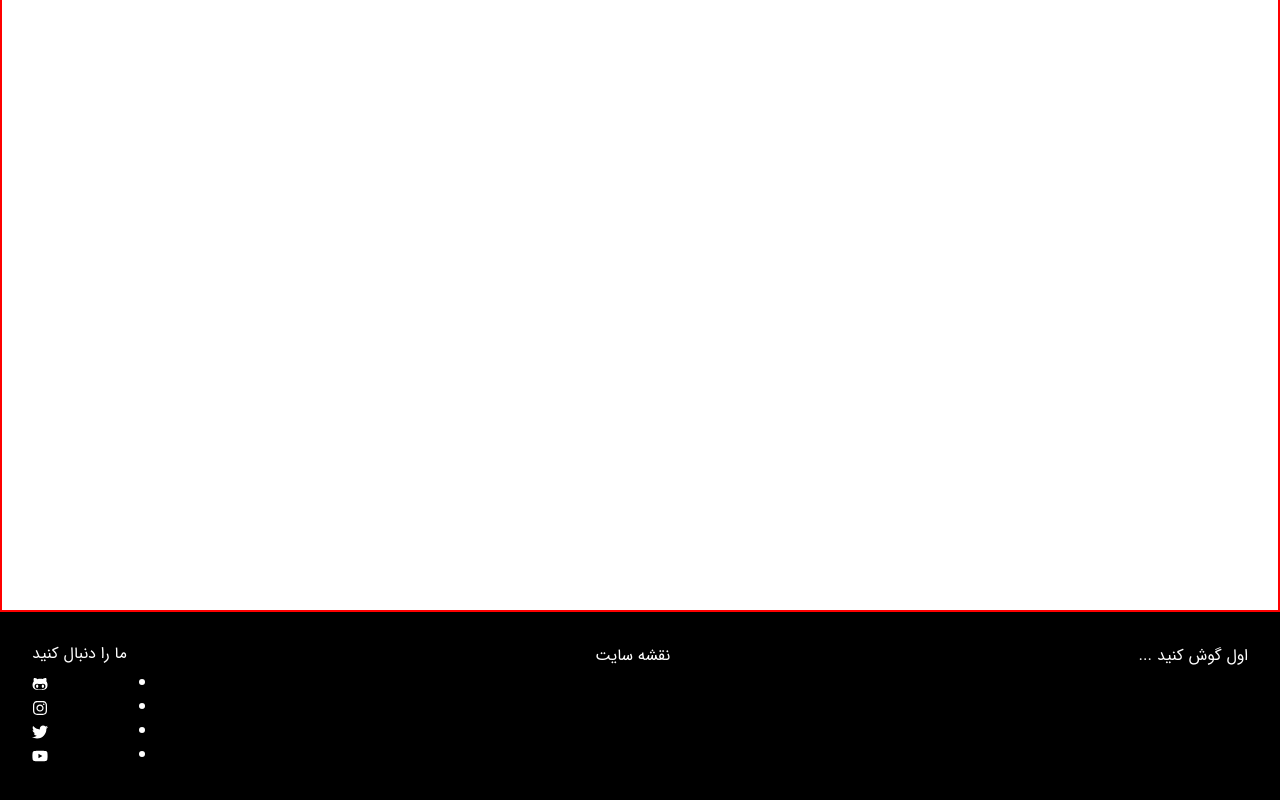
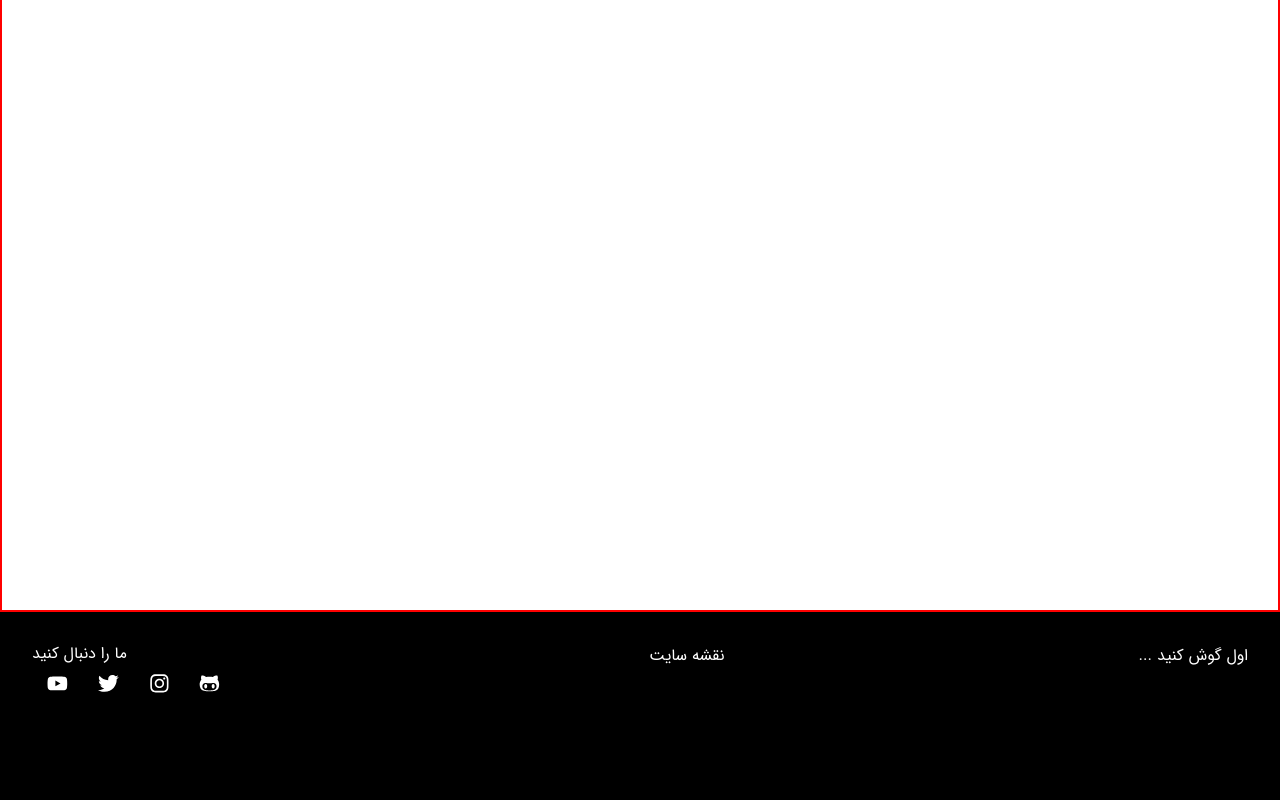
Before and after one commit to hamed-zeidabadi/skullcandy, a React (Create React App) app: page / in a window 1280 px wide. Shown: the part 817-1617 px from the top of the page. Built offline with nearby package versions, Linux system fonts and the light colour scheme.

Commit message:
adding feauter in footer.scss

```diff
--- a/src/Components/Footer.jsx
+++ b/src/Components/Footer.jsx
@@ -13,9 +13,8 @@ const Footer = () => {
 
         <div className='footer_container_social_media'>
 
-          <h6>ما را دنبال کنید</h6>
-
           <nav className="footer_container_social_media_icons'">
+           <h6>ما را دنبال کنید</h6>
               <ul>
                 <li>
                   <FaGithubAlt />
--- a/src/Scss/Footer.scss
+++ b/src/Scss/Footer.scss
@@ -14,4 +14,42 @@
   justify-content: space-between;
   padding: 2em;
 
+
+
+
+  &_social_media{
+
+    display: flex;
+
+   &_icons{
+
+    // سلام حامد جان نمیدونم چرا دیسپلی فلکس اعمال نمیشه به این کلاس
+
+    display: flex;
+    justify-content: center;
+    align-self: center;
+
+   }
+
+   & h6{
+
+   }
+
+   & ul {
+    display: flex;
+
+  }
+
+  & li {
+    list-style: none;
+    margin: 0 15px 0 15px;
+    & svg {
+      font-size: 1.3em;
+    }
+  }
+
+
+
+  }
+
 }
```
